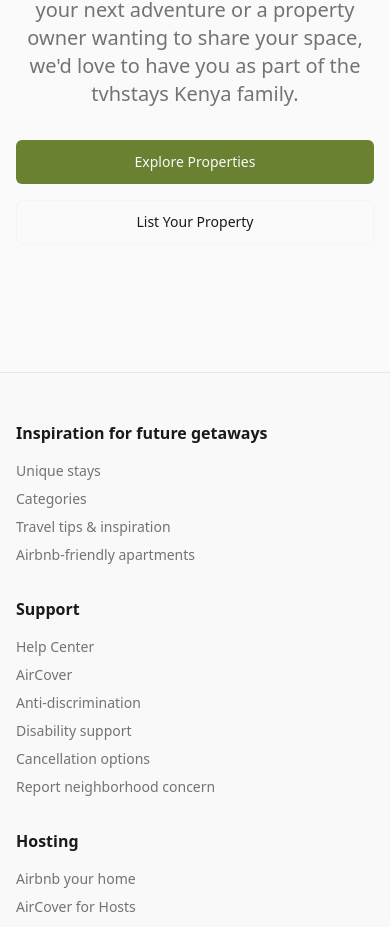
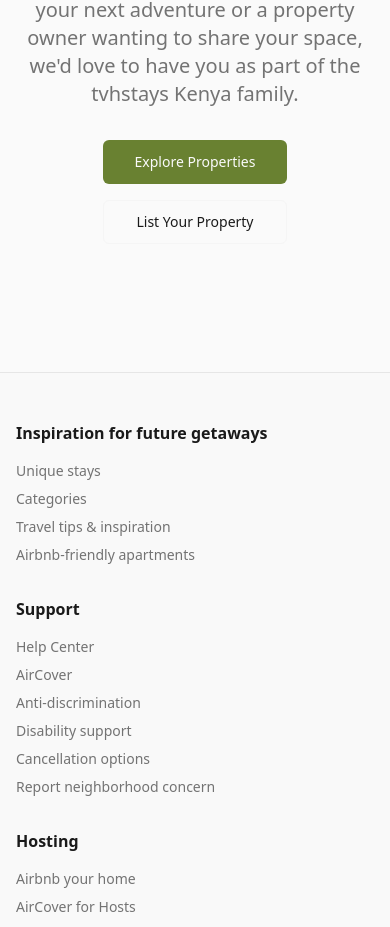
Before and after one commit to an3-bit/stays, a React (Vite) app in the folder client/: page /about in a window 390 px wide. Shown: the part 6733-7660 px from the top of the page. Built offline with nearby package versions, Linux system fonts and the light colour scheme.

Commit message:
buttons responsiveness

```diff
--- a/client/src/pages/About.tsx
+++ b/client/src/pages/About.tsx
@@ -3,6 +3,7 @@ import { Button } from "@/components/ui/button";
 import { Card, CardContent } from "@/components/ui/card";
 import { Heart, Shield, Award, Users, MapPin, Clock, Star, CheckCircle } from "lucide-react";
 import Footer from "@/components/Footer";
+import { Link } from "react-router-dom";
 
 const stats = [
   { label: "Properties Listed", value: "500+", icon: MapPin },
@@ -217,12 +218,16 @@ const About = () => {
               wanting to share your space, we'd love to have you as part of the tvhstays Kenya family.
             </p>
             <div className="flex flex-col sm:flex-row gap-4 justify-center">
+              <Link to="/properties">
                 <Button size="lg" className="bg-primary hover:bg-primary/90">
                   Explore Properties
                 </Button>
+              </Link>
+              <Link to="/become-host">
                 <Button size="lg" variant="outline">
                   List Your Property
                 </Button>
+              </Link>
             </div>
           </div>
         </div>
```
Lines whose indentation alone changed are shown as unchanged.
